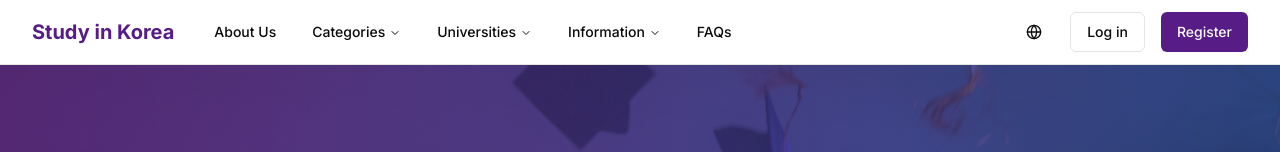
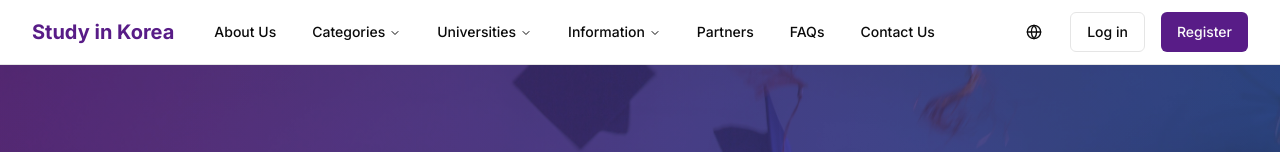
Before and after one commit to OkiljonDadakhanov/main-grad, a Next.js app: page / in a window 1280 px wide. Shown: the top 152 px of the page. Built offline with nearby package versions, Linux system fonts and the light colour scheme.

Commit message:
upd: navigation, added new pages

```diff
--- a/components/layout/navbar.tsx
+++ b/components/layout/navbar.tsx
@@ -56,9 +56,19 @@ const navItems = [
     ],
   },
   {
+    title: "Partners",
+    href: "/partners",
+  },
+
+  {
     title: "FAQs",
     href: "/faqs",
   },
+  {
+    title: "Contact Us",
+    href: "/contact",
+  },
+
 ]
 
 export function Navbar() {
```
